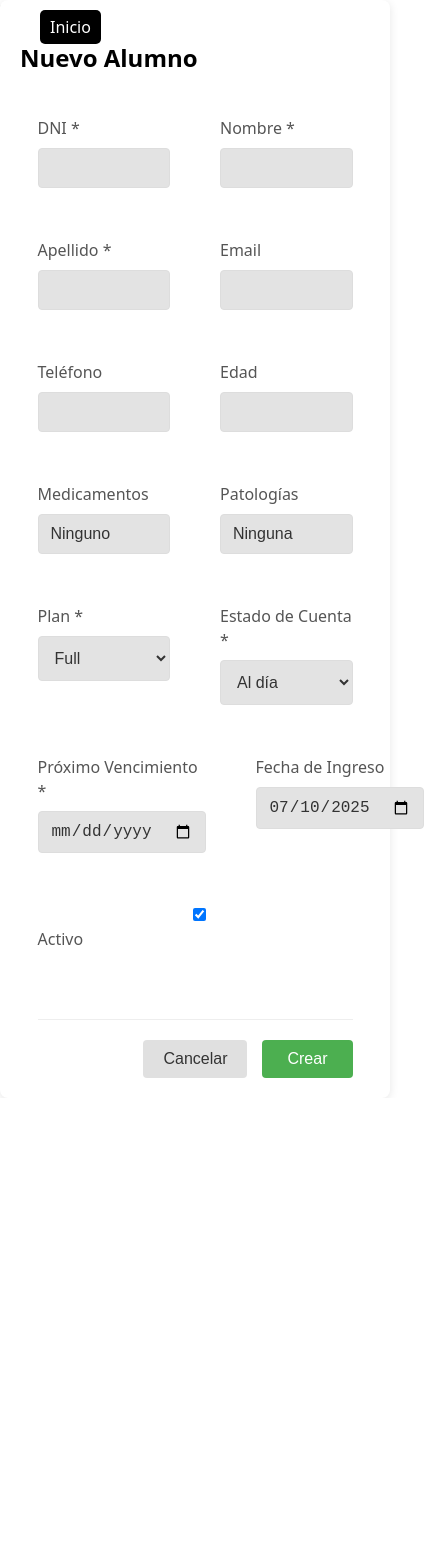
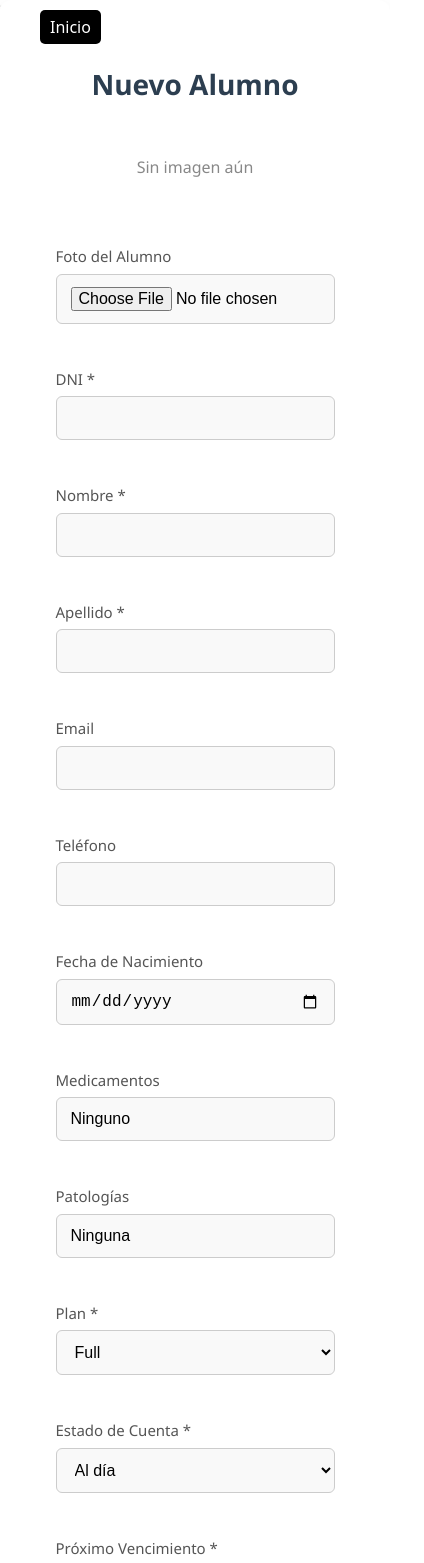
Before and after one commit to tomisteven/client-galli-gym, a React (Vite) app: page /alumnos/nuevo in a window 390 px wide. Shown: the top 1563 px of the page, 424 px wide, since content can reach past the window. Before the commit the page ends 1098 px from the top, so only its background shows below. Built offline with nearby package versions, Linux system fonts and the light colour scheme.

Commit message:
imagen y search

```diff
--- a/package.json
+++ b/package.json
@@ -10,7 +10,9 @@
     "preview": "vite preview"
   },
   "dependencies": {
+    "date-fns": "^4.1.0",
     "react": "^19.1.0",
+    "react-datepicker": "^8.4.0",
     "react-dom": "^19.1.0",
     "react-icons": "^5.5.0",
     "react-router-dom": "^6.30.1",
--- a/src/components/AlumnoForm.jsx
+++ b/src/components/AlumnoForm.jsx
@@ -1,13 +1,16 @@
-// frontend/src/components/AlumnoForm.jsx
 import React, { useState, useEffect } from "react";
 import { useParams, useNavigate } from "react-router-dom";
 import { ENV } from "../env";
 import { toast } from "react-toastify";
 import Loading from "./Loading";
+import Modal from "./Modal";
+import DatePicker from "react-datepicker";
+import "react-datepicker/dist/react-datepicker.css";
 
 const AlumnoForm = () => {
   const { dni } = useParams();
   const navigate = useNavigate();
+
   const [alumno, setAlumno] = useState({
     dni: "",
     name: "",
@@ -27,6 +30,9 @@ const AlumnoForm = () => {
   const [loading, setLoading] = useState(!!dni);
   const [error, setError] = useState(null);
   const [isSubmitting, setIsSubmitting] = useState(false);
+  const [showImageModal, setShowImageModal] = useState(false);
+  const [selectedImage, setSelectedImage] = useState(null);
+  const [uploadingImage, setUploadingImage] = useState(false);
 
   useEffect(() => {
     if (dni) {
@@ -37,11 +43,9 @@ const AlumnoForm = () => {
           if (response.ok) {
             const adjustedData = {
               ...data,
-              birthDate: data.birthDate.split("T")[0],
-              paymentDueDate: data.paymentDueDate.split("T")[0],
-              joinDate: data.joinDate
-                ? data.joinDate.split("T")[0]
-                : new Date().toISOString().split("T")[0],
+              birthDate: data.birthDate?.split("T")[0] || "",
+              paymentDueDate: data.paymentDueDate?.split("T")[0] || "",
+              joinDate: data.joinDate?.split("T")[0] || "",
               medicamento: data.medicamento || "Ninguno",
               patologias: data.patologias || "Ninguna",
               activo: data.activo !== undefined ? data.activo : true,
@@ -52,7 +56,8 @@ const AlumnoForm = () => {
             setError(data.error || "Alumno no encontrado");
           }
         } catch (err) {
-          toast.error(err);
+          toast.error("Error de conexión");
+          console.error(err);
           setError("Error de conexión");
         } finally {
           setLoading(false);
@@ -73,36 +78,75 @@ const AlumnoForm = () => {
   const handleSubmit = async (e) => {
     e.preventDefault();
     setIsSubmitting(true);
+    const method = dni ? "PUT" : "POST";
+    const url = dni ? `${ENV.URL}actualizar/${dni}` : `${ENV.URL}nuevo`;
 
     try {
-      const method = dni ? "PUT" : "POST";
-      const url = dni ? `${ENV.URL}actualizar/${dni}` : `${ENV.URL}nuevo`;
+      const formData = new FormData();
+
+      // Agregamos todos los campos del alumno al FormData
+      for (const key in alumno) {
+        formData.append(key, alumno[key]);
+      }
+
+      // Agregamos la imagen si hay
+      if (selectedImage) {
+        formData.append("image", selectedImage);
+      }
 
       const response = await fetch(url, {
         method,
-        headers: {
-          "Content-Type": "application/json",
-        },
-        body: JSON.stringify(alumno),
+        body: formData,
       });
 
       const data = await response.json();
       if (response.ok) {
-        toast.success(
-          dni
-            ? "Alumno actualizado correctamente"
-            : "Alumno creado correctamente"
-        );
+        toast.success(dni ? "Alumno actualizado" : "Alumno creado");
         navigate("/alumnos");
       } else {
         toast.error(data.error || "Error al guardar los datos");
-        setError(data.error || "Error al guardar los datos");
+        setError(data.error);
       }
     } catch (err) {
-      toast.error(err);
-      setError("Error de conexión con el servidor");
+      toast.error("Error de conexión con el servidor");
+      console.error(err);
+      setError(err.message || "Error de conexión con el servidor");
     } finally {
       setIsSubmitting(false);
+    }
+  };
+
+  const handleImageUpload = async () => {
+    if (!selectedImage || !alumno.dni) return;
+
+    setUploadingImage(true);
+    const formData = new FormData();
+    formData.append("image", selectedImage);
+
+    try {
+      const response = await fetch(
+        `${ENV.URL}actualizar-imagen/${alumno.dni}`,
+        {
+          method: "PUT",
+          body: formData,
+        }
+      );
+
+      const data = await response.json();
+      if (response.ok) {
+        toast.success("Imagen actualizada correctamente");
+        setAlumno((prev) => ({ ...prev, image: data.image }));
+        setShowImageModal(false);
+        setSelectedImage(null);
+      } else {
+        toast.error(data.error || "Error al subir imagen");
+      }
+    } catch (err) {
+      console.error(err);
+      setError("Error al subir imagen");
+      toast.error("Error al subir la imagen");
+    } finally {
+      setUploadingImage(false);
     }
   };
 
@@ -113,7 +157,36 @@ const AlumnoForm = () => {
     <div className="alumno-form">
       <h2>{dni ? "Editar Alumno" : "Nuevo Alumno"}</h2>
 
+      <div className="cont-img-alumno">
+        {alumno.image ? (
+          <img
+            className="img-alumno"
+            src={alumno.image}
+            alt="Imagen del alumno"
+          />
+        ) : (
+          <p style={{ color: "#888" }}>Sin imagen aún</p>
+        )}
+      </div>
+
       <form onSubmit={handleSubmit}>
+        <div className="form-group">
+          <label>Foto del Alumno</label>
+          <input
+            type="file"
+            accept="image/*"
+            onChange={(e) => setSelectedImage(e.target.files[0])}
+          />
+          {selectedImage && (
+            <div style={{ marginTop: "10px" }}>
+              <img
+                src={URL.createObjectURL(selectedImage)}
+                alt="Vista previa"
+                style={{ width: "150px", height: "auto", objectFit: "cover" }}
+              />
+            </div>
+          )}
+        </div>
         <div className="form-row">
           <div className="form-group">
             <label>DNI *</label>
@@ -122,10 +195,9 @@ const AlumnoForm = () => {
               name="dni"
               value={alumno.dni}
               onChange={handleChange}
-
-
               pattern="[0-9]{8}"
               title="El DNI debe tener 8 dígitos"
+              required
             />
           </div>
 
@@ -136,7 +208,7 @@ const AlumnoForm = () => {
               name="name"
               value={alumno.name}
               onChange={handleChange}
-
+              required
             />
           </div>
         </div>
@@ -149,7 +221,7 @@ const AlumnoForm = () => {
               name="lastName"
               value={alumno.lastName}
               onChange={handleChange}
-
+              required
             />
           </div>
 
@@ -176,9 +248,9 @@ const AlumnoForm = () => {
           </div>
 
           <div className="form-group">
-            <label>Edad</label>
+            <label>Fecha de Nacimiento</label>
             <input
-              type="text"
+              type="date"
               name="birthDate"
               value={alumno.birthDate}
               onChange={handleChange}
@@ -186,7 +258,6 @@ const AlumnoForm = () => {
           </div>
         </div>
 
-        {/* Nuevos campos médicos */}
         <div className="form-row">
           <div className="form-group">
             <label>Medicamentos</label>
@@ -241,28 +312,39 @@ const AlumnoForm = () => {
         <div className="form-row">
           <div className="form-group">
             <label>Próximo Vencimiento *</label>
-            <input
-              type="date"
-              name="paymentDueDate"
-              value={alumno.paymentDueDate}
-              onChange={handleChange}
-
+            <DatePicker
+              selected={
+                alumno.paymentDueDate ? new Date(alumno.paymentDueDate) : null
+              }
+              onChange={(date) =>
+                setAlumno({
+                  ...alumno,
+                  paymentDueDate: date.toISOString().split("T")[0],
+                })
+              }
+              dateFormat="dd/MM/yyyy"
+              placeholderText="Seleccionar fecha"
+              className="form-control"
             />
           </div>
 
           <div className="form-group">
             <label>Fecha de Ingreso</label>
-            <input
-              type="date"
-              name="joinDate"
-              value={alumno.joinDate}
-              onChange={handleChange}
-
+            <DatePicker
+              selected={alumno.joinDate ? new Date(alumno.joinDate) : null}
+              onChange={(date) =>
+                setAlumno({
+                  ...alumno,
+                  joinDate: date.toISOString().split("T")[0],
+                })
+              }
+              dateFormat="dd/MM/yyyy"
+              placeholderText="Seleccionar fecha"
+              className="form-control"
             />
           </div>
         </div>
 
-        {/* Campo de estado activo */}
         <div className="form-row">
           <div className="form-group">
             <label>
@@ -291,6 +373,34 @@ const AlumnoForm = () => {
           </button>
         </div>
       </form>
+
+      {showImageModal && (
+        <Modal onClose={() => setShowImageModal(false)}>
+          <div className="image-modal">
+            <h3>Subir Imagen de Perfil</h3>
+            <input
+              type="file"
+              accept="image/*"
+              onChange={(e) => setSelectedImage(e.target.files[0])}
+            />
+            <div className="modal-actions">
+              <button
+                onClick={() => setShowImageModal(false)}
+                className="btn-cancel"
+              >
+                Cancelar
+              </button>
+              <button
+                onClick={handleImageUpload}
+                className="btn-submit"
+                disabled={uploadingImage || !selectedImage}
+              >
+                {uploadingImage ? "Subiendo..." : "Subir Imagen"}
+              </button>
+            </div>
+          </div>
+        </Modal>
+      )}
     </div>
   );
 };
--- /dev/null
+++ b/src/components/Modal.jsx
@@ -0,0 +1,12 @@
+import "./modal.css";
+
+const Modal = ({ children, onClose }) => (
+  <div className="modal-overlay">
+    <div className="modal-content">
+      <button onClick={onClose} className="modal-close">&times;</button>
+      {children}
+    </div>
+  </div>
+);
+
+export default Modal;
--- a/src/index.css
+++ b/src/index.css
@@ -38,7 +38,7 @@ body {
   align-items: center;
   justify-content: center;
   width: 100%;
-  height: 100vh;
+  height: 100%;
   padding: 20px;
   box-sizing: border-box;
   overflow-y: auto;
@@ -778,100 +778,6 @@ table th {
   font-size: 0.9rem;
 }
 
-/* Formulario de alumno */
-.alumno-form {
-  max-width: 100%;
-  margin: 0 auto;
-  padding: 20px;
-  background: #fff;
-  border-radius: 8px;
-  box-shadow: 0 2px 10px rgba(0, 0, 0, 0.1);
-}
-.alumno-form form {
-  display: flex;
-  flex-direction: column;
-  width: 90%;
-  margin: 0 auto;
-}
-
-.form-row {
-  display: flex;
-  gap: 50px;
-  margin-bottom: 15px;
-}
-
-.form-row .form-group {
-  flex: 1;
-}
-
-.form-group {
-  margin-bottom: 15px;
-}
-
-.form-group label {
-  display: block;
-  margin-bottom: 8px;
-  font-weight: 500;
-  color: #000000;
-}
-
-.form-group input,
-.form-group select {
-  width: 100%;
-  padding: 12px;
-  border: 1px solid #ddd;
-  border-radius: 4px;
-  font-size: 16px;
-  background-color: #e3e3e3;
-  color: #333;
-}
-
-.form-group input:focus,
-.form-group select:focus {
-  border-color: #2196f3;
-  outline: none;
-}
-
-.form-actions {
-  display: flex;
-  justify-content: flex-end;
-  gap: 15px;
-  margin-top: 30px;
-  padding-top: 20px;
-  border-top: 1px solid #eee;
-}
-
-.btn-cancel {
-  background-color: #f5f5f5;
-  color: #333;
-  padding: 10px 25px;
-  border: none;
-  border-radius: 4px;
-  cursor: pointer;
-  font-size: 16px;
-}
-
-.btn-submit {
-  background-color: #4caf50;
-  color: white;
-  padding: 10px 25px;
-  border: none;
-  border-radius: 4px;
-  cursor: pointer;
-  font-size: 16px;
-}
-
-.loading,
-.error {
-  padding: 20px;
-  text-align: center;
-  font-size: 18px;
-}
-
-.error {
-  color: #c62828;
-}
-
 .panel-administracion {
   position: fixed;
   top: 10px;
@@ -897,26 +803,6 @@ table th {
   font-size: 16px;
   z-index: 1000;
   text-decoration: none;
-}
-
-/* Estilos para los nuevos campos */
-.alumno-form .form-row {
-  margin-bottom: 15px;
-}
-
-.alumno-form .form-group {
-  margin-bottom: 15px;
-}
-
-.alumno-form .form-group label {
-  display: block;
-  margin-bottom: 8px;
-  font-weight: 500;
-  color: #555;
-}
-
-.alumno-form .form-group input[type="checkbox"] {
-  margin-right: 8px;
 }
 
 /* Estilos para campos médicos */
@@ -1335,3 +1221,264 @@ table th {
   cursor: pointer;
   margin-top: 10px;
 }
+
+/*
+
+*/
+
+.image-modal {
+  padding: 20px;
+  display: flex;
+  flex-direction: column;
+  gap: 1rem;
+  background: white;
+  border-radius: 10px;
+}
+
+.modal-actions {
+  display: flex;
+  justify-content: flex-end;
+  gap: 10px;
+}
+
+.btn-image-upload {
+  margin-bottom: 20px;
+  padding: 10px 16px;
+  background-color: #2d88ff;
+  color: white;
+  border: none;
+  border-radius: 6px;
+  cursor: pointer;
+}
+
+.btn-image-upload:hover {
+  background-color: #1967d2;
+}
+
+.img-alumno {
+  width: 100%;
+  max-width: 200px;
+  height: auto;
+  border-radius: 50%;
+  box-shadow: 0 2px 10px rgba(0, 0, 0, 0.1);
+}
+
+.cont-img-alumno {
+  display: flex;
+  justify-content: flex-start;
+  align-items: center;
+  width: 100%;
+  margin-bottom: 20px;
+  margin-top: 20px;
+  margin: 10px;
+  flex-direction: column;
+}
+
+/* formulario alumno */
+/* Layout principal */
+.alumno-form {
+  max-width: 100%;
+  height: auto;
+  margin: 0 auto;
+  padding: 40px;
+  background: #ffffff;
+  border-radius: 12px;
+  box-shadow: 0 8px 24px rgba(0, 0, 0, 0.05);
+  font-family: "Segoe UI", Tahoma, Geneva, Verdana, sans-serif;
+  color: #222;
+  display: flex;
+  flex-direction: column;
+  align-items: center;
+  justify-content: center;
+  box-sizing: border-box;
+}
+
+.alumno-form h2 {
+  font-size: 28px;
+  font-weight: 600;
+  margin-bottom: 24px;
+  color: #2c3e50;
+  text-align: center;
+}
+
+/* Imagen de perfil */
+.cont-img-alumno {
+  display: flex;
+  align-items: center;
+  gap: 20px;
+  margin-bottom: 30px;
+  justify-content: center;
+  flex-direction: column;
+}
+
+.img-alumno {
+  width: 150px;
+  height: 150px;
+  object-fit: cover;
+  border-radius: 50%;
+  border: 3px solid #dcdcdc;
+}
+
+.btn-image-upload {
+  padding: 10px 20px;
+  background-color: #0056d2;
+  color: #fff;
+  border: none;
+  border-radius: 6px;
+  font-size: 14px;
+  cursor: pointer;
+  transition: background-color 0.3s;
+}
+
+.btn-image-upload:hover {
+  background-color: #003fa0;
+}
+
+/* Estructura de formulario */
+.alumno-form form {
+  display: flex;
+  flex-direction: column;
+  gap: 24px;
+  width: 90%;
+  max-width: 1000px;
+}
+
+/* Filas de inputs */
+.form-row {
+  display: flex;
+  flex-wrap: wrap;
+  gap: 24px;
+}
+
+/* Grupos de input */
+.form-group {
+  flex: 1;
+  display: flex;
+  flex-direction: column;
+}
+
+.form-group label {
+  font-size: 15px;
+  font-weight: 500;
+  margin-bottom: 6px;
+  color: #555;
+}
+
+.form-group input,
+.form-group select {
+  padding: 12px 14px;
+  font-size: 16px;
+  background: #f9f9f9;
+  border: 1px solid #ccc;
+  border-radius: 6px;
+  transition: border-color 0.3s, background 0.3s;
+  color: black;
+}
+
+.form-group input:focus,
+.form-group select:focus {
+  outline: none;
+  border-color: #007bff;
+  background: #fff;
+}
+
+/* Botones */
+.form-actions {
+  display: flex;
+  justify-content: flex-end;
+  gap: 16px;
+  border-top: 1px solid #e0e0e0;
+  padding-top: 24px;
+  margin-top: 20px;
+}
+
+.btn-cancel,
+.btn-submit {
+  padding: 12px 28px;
+  font-size: 15px;
+  border-radius: 6px;
+  cursor: pointer;
+  border: none;
+  transition: all 0.3s;
+}
+
+.btn-cancel {
+  background-color: #f2f2f2;
+  color: #555;
+}
+
+.btn-cancel:hover {
+  background-color: #e0e0e0;
+}
+
+.btn-submit {
+  background-color: #28a745;
+  color: white;
+}
+
+.btn-submit:hover {
+  background-color: #218838;
+}
+
+/* Estado de carga y errores */
+.loading,
+.error {
+  padding: 16px;
+  text-align: center;
+  font-size: 16px;
+}
+
+.error {
+  color: #c0392b;
+}
+
+/* Modal de imagen */
+.image-modal {
+  padding: 30px;
+  display: flex;
+  flex-direction: column;
+  gap: 20px;
+  background: white;
+  border-radius: 10px;
+  width: 100%;
+  max-width: 420px;
+}
+
+.image-modal h3 {
+  margin-bottom: 10px;
+  text-align: center;
+  font-size: 20px;
+  color: #2c3e50;
+}
+
+.image-modal input[type="file"] {
+  font-size: 14px;
+}
+
+.modal-actions {
+  display: flex;
+  justify-content: flex-end;
+  gap: 10px;
+}
+
+/* Responsive */
+@media (max-width: 768px) {
+  .form-row {
+    flex-direction: column;
+  }
+
+  .form-actions {
+    flex-direction: column;
+    align-items: stretch;
+  }
+
+  .btn-submit,
+  .btn-cancel {
+    width: 100%;
+  }
+
+  .img-alumno {
+    width: 100px;
+    height: 100px;
+  }
+}
```
Also changed, not shown: src/components/AlumnosList.jsx (+19 -4 lines), src/components/modal.css (added, +31 -0 lines), 1 other file (tests, documents, lock files or other folders).
